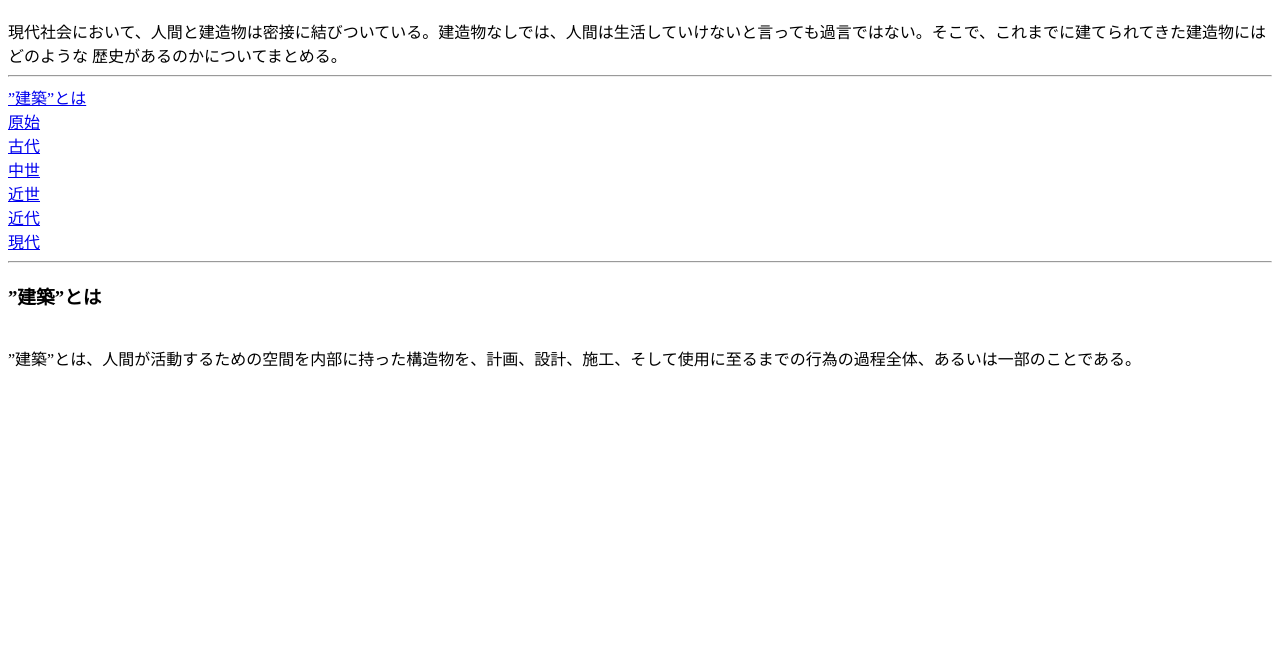
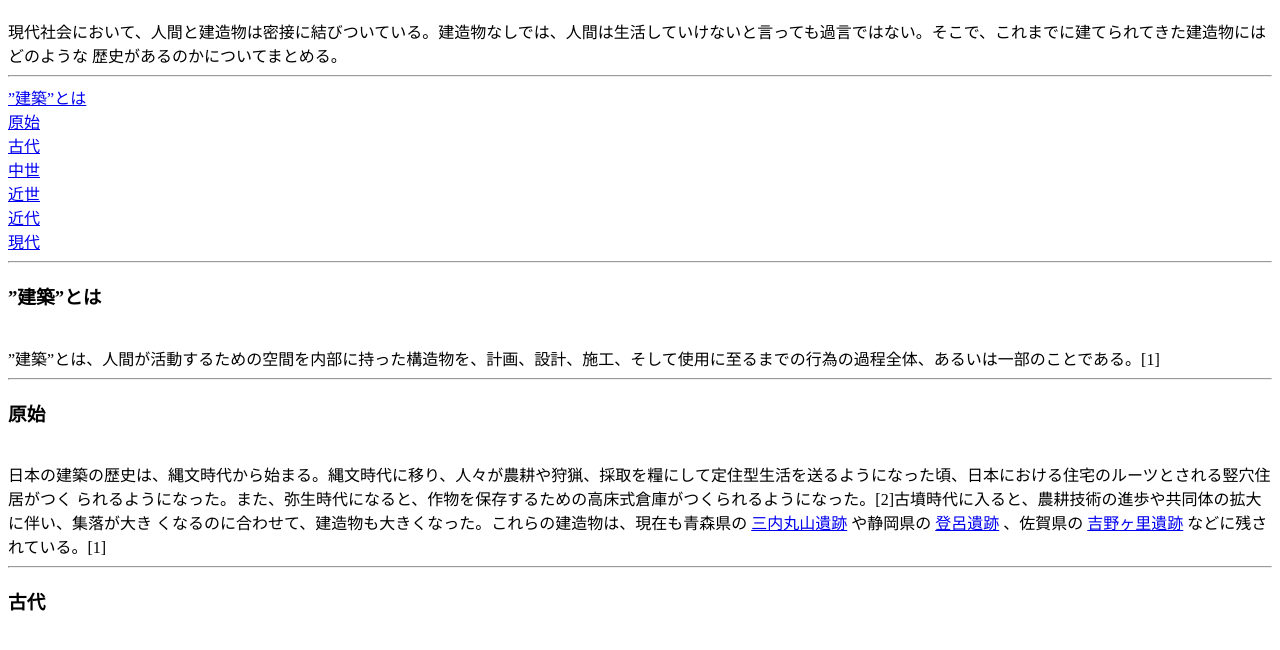
Before and after one commit to 240039z/240039z.github.io, a plain HTML site: page cl2020.html in a window 1280 px wide. Shown: the part 74-724 px from the top of the page. Drawn offline with Linux system fonts and the light colour scheme.

Commit message:
Update cl2020.html

```diff
--- a/cl2020.html
+++ b/cl2020.html
@@ -16,6 +16,20 @@
 <A href="#name7">現代</A>
 <HR>
 <H3><A name="name1">”建築”とは</A></H3><BR>
-”建築”とは、人間が活動するための空間を内部に持った構造物を、計画、設計、施工、そして使用に至るまでの行為の過程全体、あるいは一部のことである。
+”建築”とは、人間が活動するための空間を内部に持った構造物を、計画、設計、施工、そして使用に至るまでの行為の過程全体、あるいは一部のことである。[1]
+<HR>
+<H3><A name="name2">原始</A></H3><BR>
+日本の建築の歴史は、縄文時代から始まる。縄文時代に移り、人々が農耕や狩猟、採取を糧にして定住型生活を送るようになった頃、日本における住宅のルーツとされる竪穴住居がつく
+られるようになった。また、弥生時代になると、作物を保存するための高床式倉庫がつくられるようになった。[2]古墳時代に入ると、農耕技術の進歩や共同体の拡大に伴い、集落が大き
+くなるのに合わせて、建造物も大きくなった。これらの建造物は、現在も青森県の
+<A href="https://ja.wikipedia.org/wiki/%E4%B8%89%E5%86%85%E4%B8%B8%E5%B1%B1%E9%81%BA%E8%B7%A1">三内丸山遺跡</A>
+や静岡県の
+  <A href="https://ja.wikipedia.org/wiki/%E7%99%BB%E5%91%82%E9%81%BA%E8%B7%A1">登呂遺跡</A>
+、佐賀県の
+<A href="https://ja.wikipedia.org/wiki/%E5%90%89%E9%87%8E%E3%83%B6%E9%87%8C%E9%81%BA%E8%B7%A1">吉野ヶ里遺跡</A>
+などに残されている。[1]
+<HR>
+<H3><A name="name3">古代</A></H3><BR>
+
 </body>
 </html>
```
